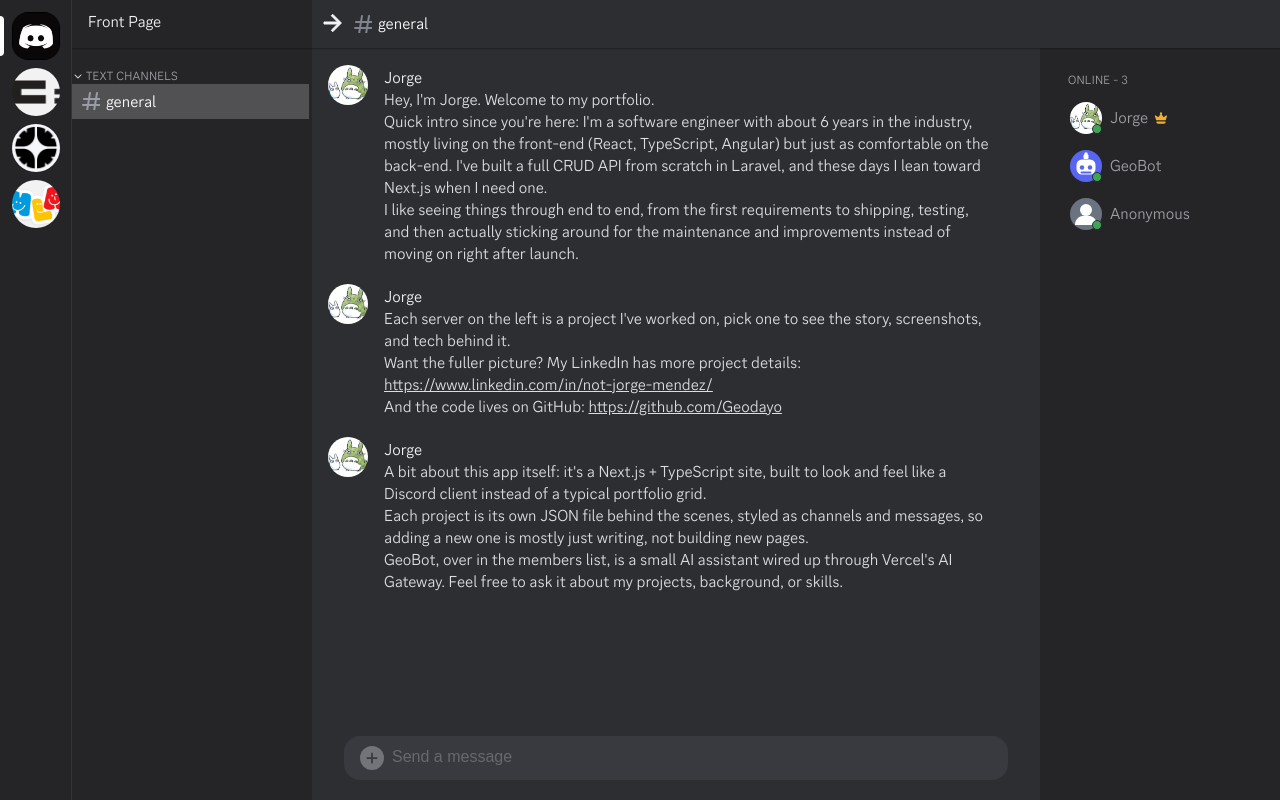
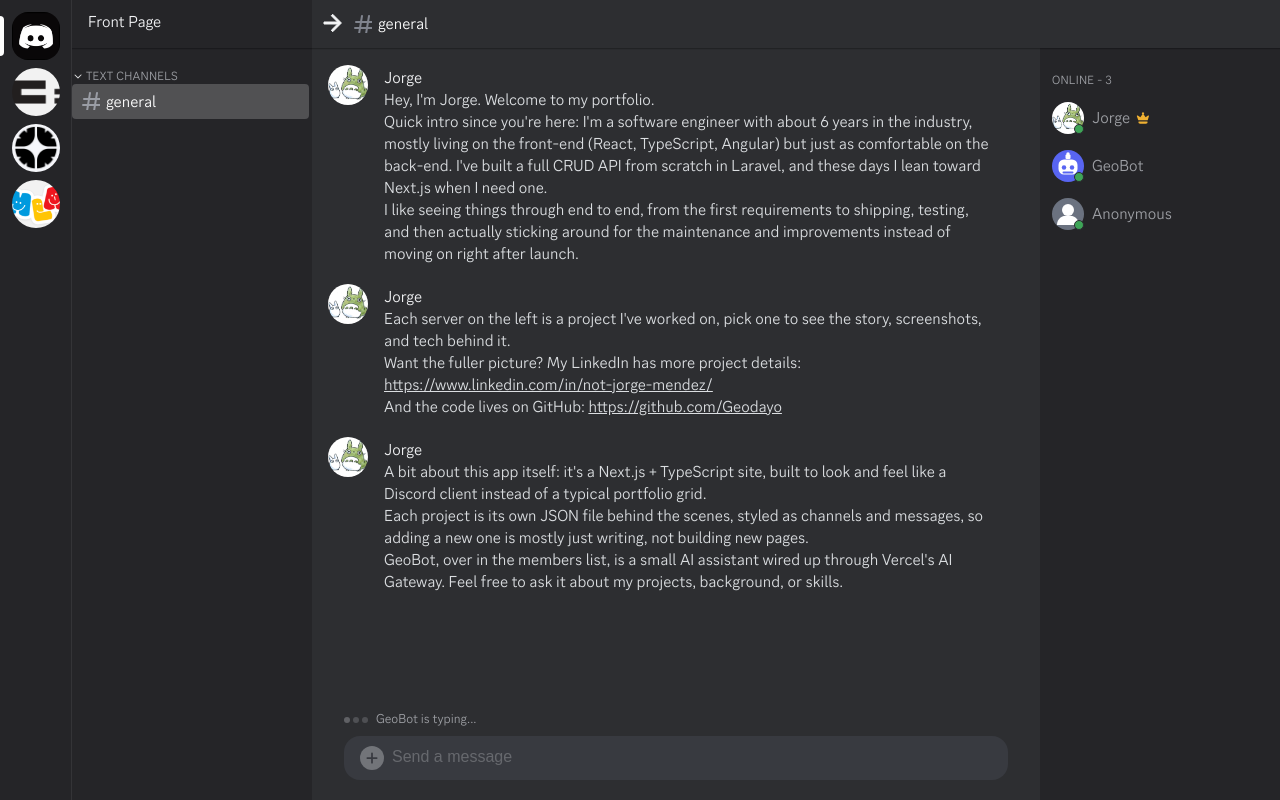
Before and after one commit to Geodayo/geo-portfolio, a Next.js app: page / in a window 1280 px wide. Built offline with nearby package versions, Linux system fonts and the light colour scheme.

Commit message:
New Server and Style Updates

```diff
--- a/public/data/frontpage.json
+++ b/public/data/frontpage.json
@@ -30,6 +30,16 @@
             "Each project is its own JSON file behind the scenes, styled as channels and messages, so adding a new one is mostly just writing, not building new pages.",
             "GeoBot, over in the members list, is a small AI assistant wired up through Vercel's AI Gateway. Feel free to ask it about my projects, background, or skills."
           ]
+        },
+        {
+          "headless": false,
+          "delay": 1600,
+          "profileName": "GeoBot",
+          "profileThumbnail": "/bot-icon.svg",
+          "userId": "geobot",
+          "messageText": [
+            "Welcome to Jorge's portfolio! Feel free to ask me anything about his experience or how to navigate around here."
+          ]
         }
       ]
     }
--- a/public/data/servers/cynda-media-lab.json
+++ b/public/data/servers/cynda-media-lab.json
@@ -24,8 +24,7 @@
           "date": "Nov 11, 2025",
           "messageText": [
             "I have been working with Cynda Media Lab for the past 6 years.",
-            "Since 2019. I have been a developer for the studio and have worked on a variety of projects.",
-            "This is not a full-time position, for me personally is like a Freelance Agency and I am happy to be part of the team."
+            "Since 2019. I have been a developer for the studio and have worked on a variety of projects."
           ]
         }
       ]
--- a/src/components/channel/channel.module.scss
+++ b/src/components/channel/channel.module.scss
@@ -20,6 +20,7 @@
   left: 0;
   width: 100%;
   height: 100%;
+  border-radius: 4px;
   background-color: white;
   opacity: 0.2;
 }
@@ -32,6 +33,7 @@
   left: 0;
   width: 100%;
   height: 100%;
+  border-radius: 4px;
   background-color: white;
   opacity: 0.2;
 }
@@ -44,6 +46,7 @@
   left: 0;
   width: 100%;
   height: 100%;
+  border-radius: 4px;
   background-color: white;
   opacity: 0.1;
 }
--- a/src/components/page-frame/page-frame.module.scss
+++ b/src/components/page-frame/page-frame.module.scss
@@ -19,12 +19,19 @@
 }
 
 @media (min-width: 1921px) {
+    // Scoped to this media query on purpose: browsers only fetch a
+    // background-image when its rule actually matches, so this large
+    // wallpaper never downloads on smaller breakpoints.
     .container {
         display: flex;
         justify-content: center;
         align-items: center;
         width: 100vw;
         height: 100vh;
+        background-image: url("/geo-wallpaper.jpg");
+        background-size: cover;
+        background-position: center;
+        background-repeat: no-repeat;
       }
 
       .frameHeader {
--- a/src/components/page-layout/page-layout.module.scss
+++ b/src/components/page-layout/page-layout.module.scss
@@ -218,7 +218,9 @@
 .usersColumn {
   box-sizing: border-box;
   // padding-top: 48px;
-  padding: 72px 28px 16px;
+  // Just a thin 4px inset here — the list rows handle most of their own
+  // padding, this just keeps the hover pill from touching the column edges.
+  padding: 72px 4px 16px;
   background-color: color-mix(
     in oklab,
     hsl(225 calc(1 * 4%) 15% / 1) 100%,
--- a/src/components/users-list/users-list.module.scss
+++ b/src/components/users-list/users-list.module.scss
@@ -15,6 +15,7 @@
   font-weight: 600;
   text-transform: uppercase;
   cursor: pointer;
+  padding: 0 8px;
   color: color-mix(in oklab, hsl(220 calc(1 * 4%) 63% / 1) 100%, black 0%);
 }
 
@@ -26,7 +27,10 @@
   li {
     display: flex;
     position: relative;
-    padding: 2px;
+    // Horizontal padding lives on the row itself (not the column) so the
+    // hover pill, sized off this box, can still bleed all the way to the
+    // column's edges while the avatar/text keep a little breathing room.
+    padding: 2px 8px;
     align-items: center;
     cursor: pointer;
     gap: 8px;
@@ -57,6 +61,7 @@
     left: 0;
     width: 100%;
     height: 100%;
+    border-radius: 8px;
     background-color: white;
     opacity: 0.1;
   }
```
Also changed, not shown: public/geo-wallpaper.jpg (added).
